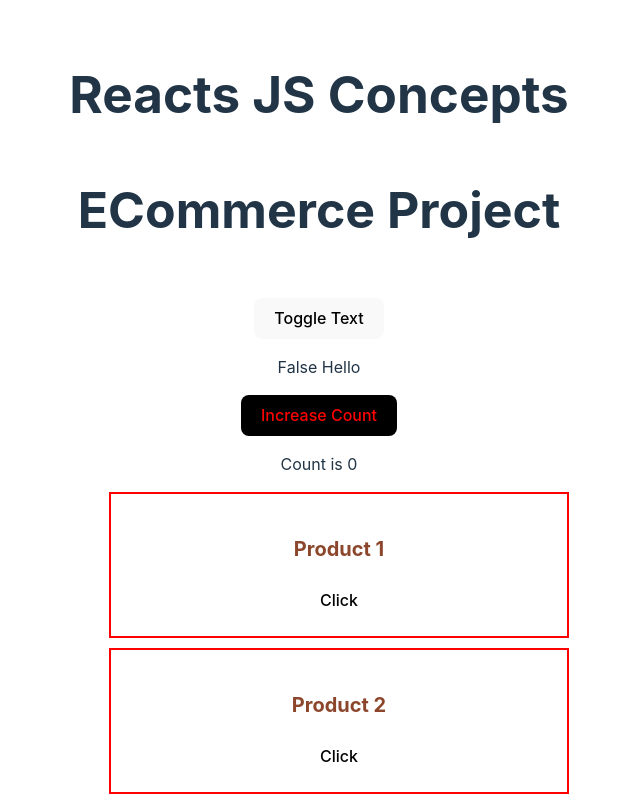
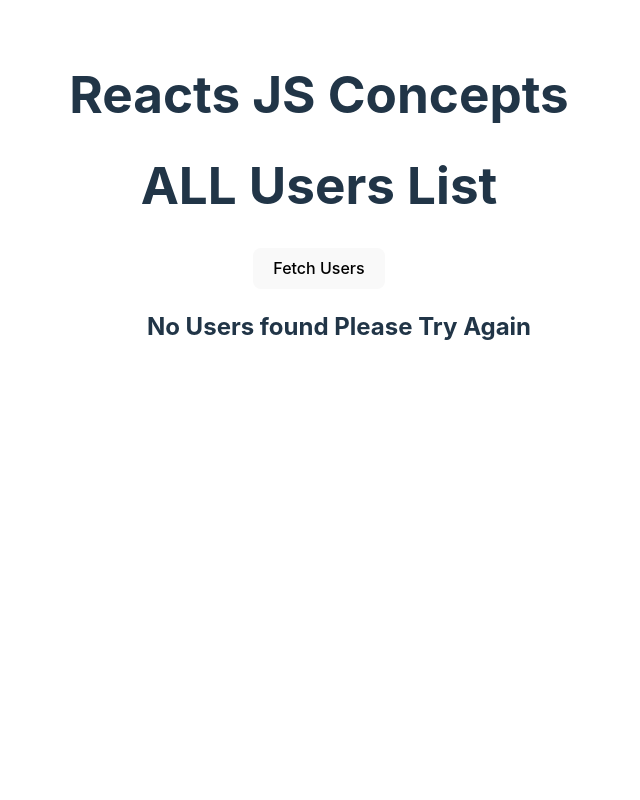
Before and after one commit to emmaowusu294/ReactJS, a React (Vite) app in the folder reactjs-concepts-2025/: page / in a window 1280 px wide. Shown: the top 800 px of the page, without its empty margins (321-961 px from the left). Built offline with nearby package versions, Linux system fonts and the light colour scheme.

Commit message:
Api fetch

```diff
--- a/reactjs-concepts-2025/src/App.jsx
+++ b/reactjs-concepts-2025/src/App.jsx
@@ -2,6 +2,7 @@ import './App.css';
 import ClassBasedComponent from './components/class-based-components';
 import FunctionalComponent from './components/functional-component';
 import ProductList from './components/products';
+import Users from './components/users';
 
 const dummyProductData = ['Product 1', 'Product 2', 'Product 3'];
 
@@ -12,7 +13,8 @@ function App() {
       {/* <ClassBasedComponent /> */}
       {/* <FunctionalComponent /> */}
 
-      <ProductList listOfProducts = {dummyProductData} name = '4Ts' city = 'Kumasi' />
+      {/* <ProductList listOfProducts = {dummyProductData} name = '4Ts' city = 'Kumasi' /> */}
+      <Users />
     </div>
   );
 }
--- /dev/null
+++ b/reactjs-concepts-2025/src/components/users/index.jsx
@@ -0,0 +1,51 @@
+import { useState } from 'react';
+import { useEffect } from 'react';
+
+export default function Users() {
+  const [usersList, setUsersList] = useState([]);
+  const [pending, setPending] = useState(false);
+
+  async function fetchAllUsers() {
+    try {
+      setPending(true);
+      const apiResponse = await fetch('http://dummyjson.com/users');
+      const result = await apiResponse.json();
+
+      if (result?.users) {
+        setUsersList(result.users);
+        setPending(false);
+      } else {
+        setUsersList([]);
+      }
+      console.log(usersList);
+    } catch (error) {
+      console.log(error);
+      setPending(true);
+    }
+  }
+
+  // useEffect(() => {
+  //   fetchAllUsers();
+  // }, []);
+
+  if (pending) return <h1>Fetching Users!! Please Wait</h1>;
+  return (
+    <div>
+      <h1>ALL Users List</h1>
+      <button onClick={fetchAllUsers}>Fetch Users</button>
+      <ul>
+        {usersList && usersList.length > 0 ? (
+          usersList.map((userItem) => (
+            <li key={userItem.id}>
+              <p>
+                {userItem.firstName} {userItem.lastName}
+              </p>
+            </li>
+          ))
+        ) : (
+          <h2>No Users found Please Try Again</h2>
+        )}
+      </ul>
+    </div>
+  );
+}
```
